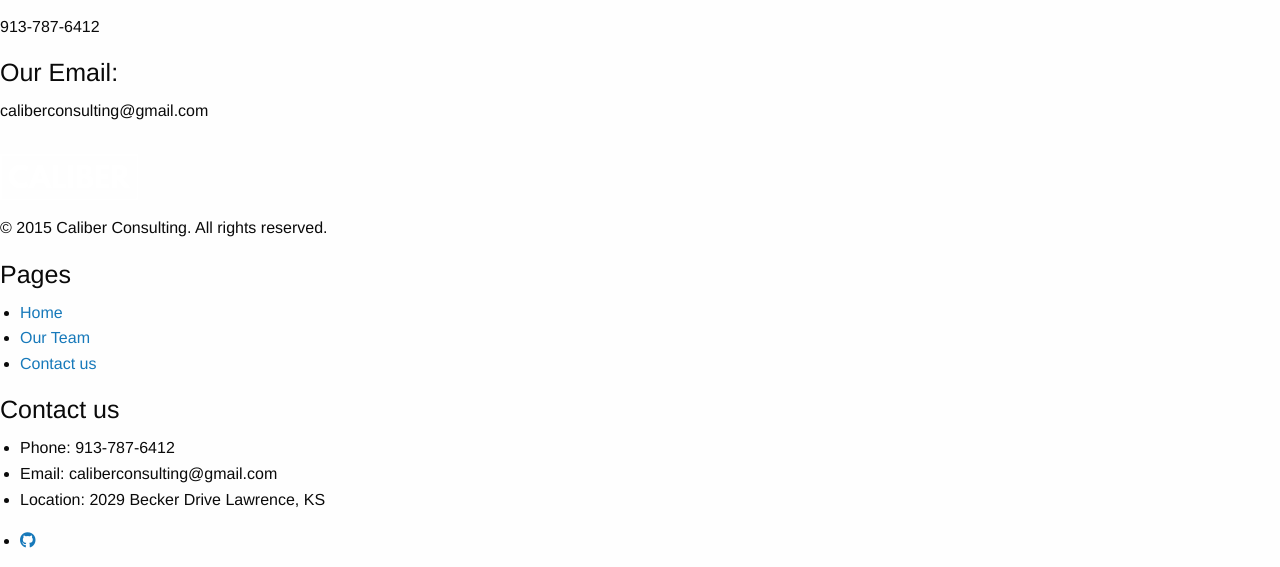
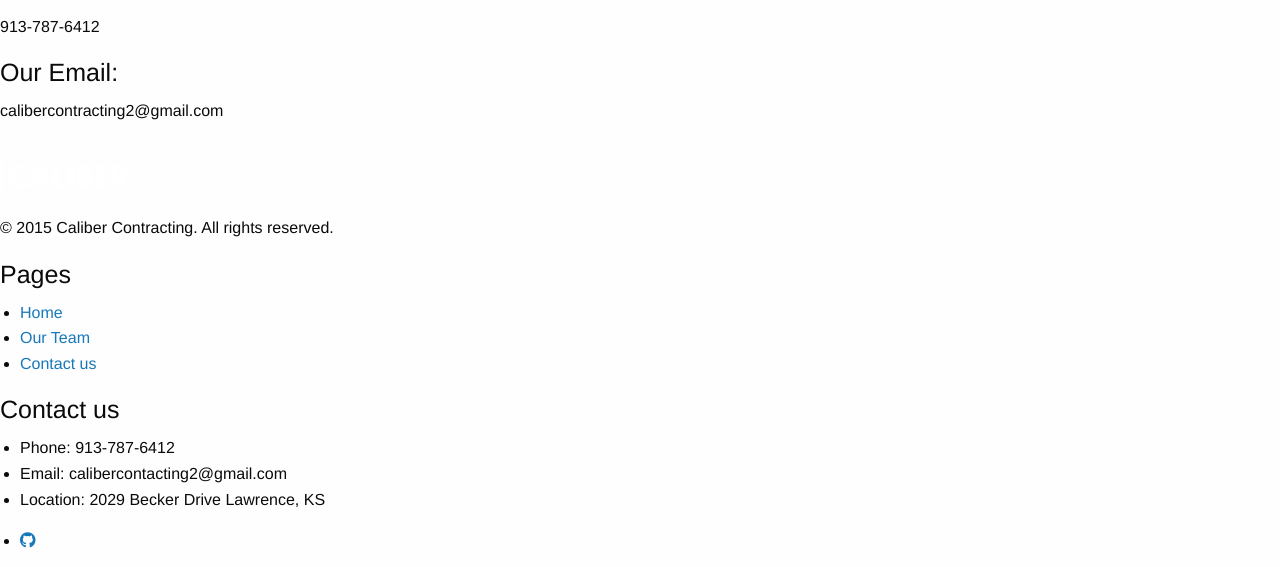
Before and after one commit to Caliber-Contracting/caliber-contracting.github.io, a Jekyll site: the page built from contact.html, in a window 1280 px wide. Shown: the part 760-1327 px from the top of the page. Built offline with Jekyll 4.4.1, drawn with Linux system fonts in a browser that asks for light colours; nearby versions of some CDN libraries; library files that are not in the unit come from our copies.

Commit message:
update company name

```diff
--- a/_config.yml
+++ b/_config.yml
@@ -1,12 +1,12 @@
 # Site settings
-title: Caliber Consulting
-email: caliberconsulting@gmail.com
+title: Caliber Contracting
+email: calibercontracting2@gmail.com
 description: > # this means to ignore newlines until "baseurl:"
     Caliber Consulting is a web and mobile application consulting company aimed at making your ideas come to life with beautiful and intuitive designs. Our team of developers will work with you to make websites and applications users will come back to again and again.
 baseurl: "caliber-contracting.github.io" # the subpath of your site, e.g. /blog/
 # url: "http://yourdomain.com" # the base hostname & protocol for your site
-twitter_username: caliberconsulting
-github_username:  caliberconsulting
+twitter_username: caliber-contracting
+github_username:  caliber-contracting
 
 # Build settings
 markdown: kramdown
--- a/_includes/footer.html
+++ b/_includes/footer.html
@@ -7,7 +7,7 @@
           <img alt="" src="{{site.url}}/images/logo-bordered-white.png" />
         </a>
       </h1>
-      <p>© 2015 Caliber Consulting. All rights reserved.</p>
+      <p>© 2015 Caliber Contracting. All rights reserved.</p>
       <div class='spacing'></div>
     </div>
     <div class='large-4 medium-4 columns'>
@@ -27,7 +27,7 @@
       <h4>Contact us</h4>
       <ul>
         <li>Phone: 913-787-6412</li>
-        <li>Email: caliberconsulting@gmail.com</li>
+        <li>Email: calibercontacting2@gmail.com</li>
         <li>Location: 2029 Becker Drive Lawrence, KS</li>
       </ul>
       <div class='spacing'></div>
--- a/contact.html
+++ b/contact.html
@@ -46,7 +46,7 @@
           <h4>Our Phone:</h4>
           <p>913-787-6412</p>
           <h4>Our Email:</h4>
-          <p>caliberconsulting@gmail.com</p>
+          <p>calibercontracting2@gmail.com</p>
         </div>
       </div>
     </div>
```
